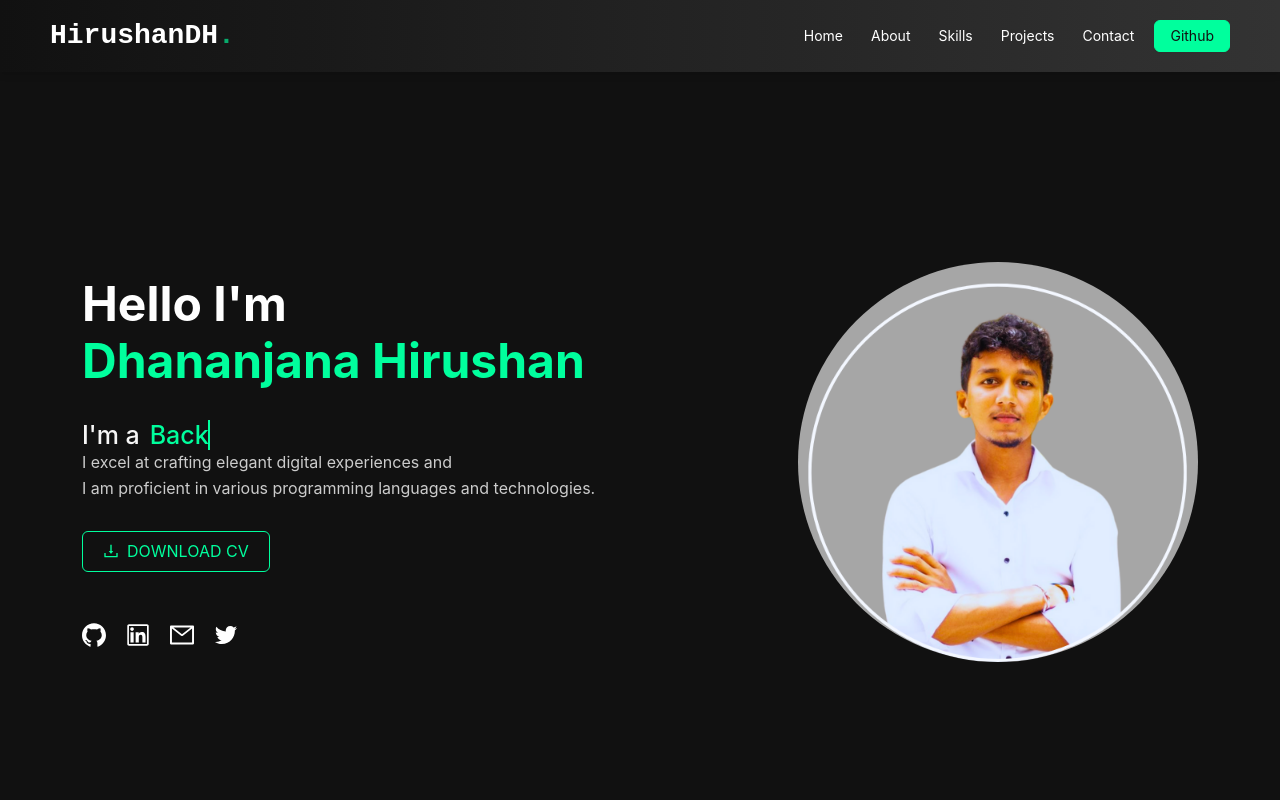
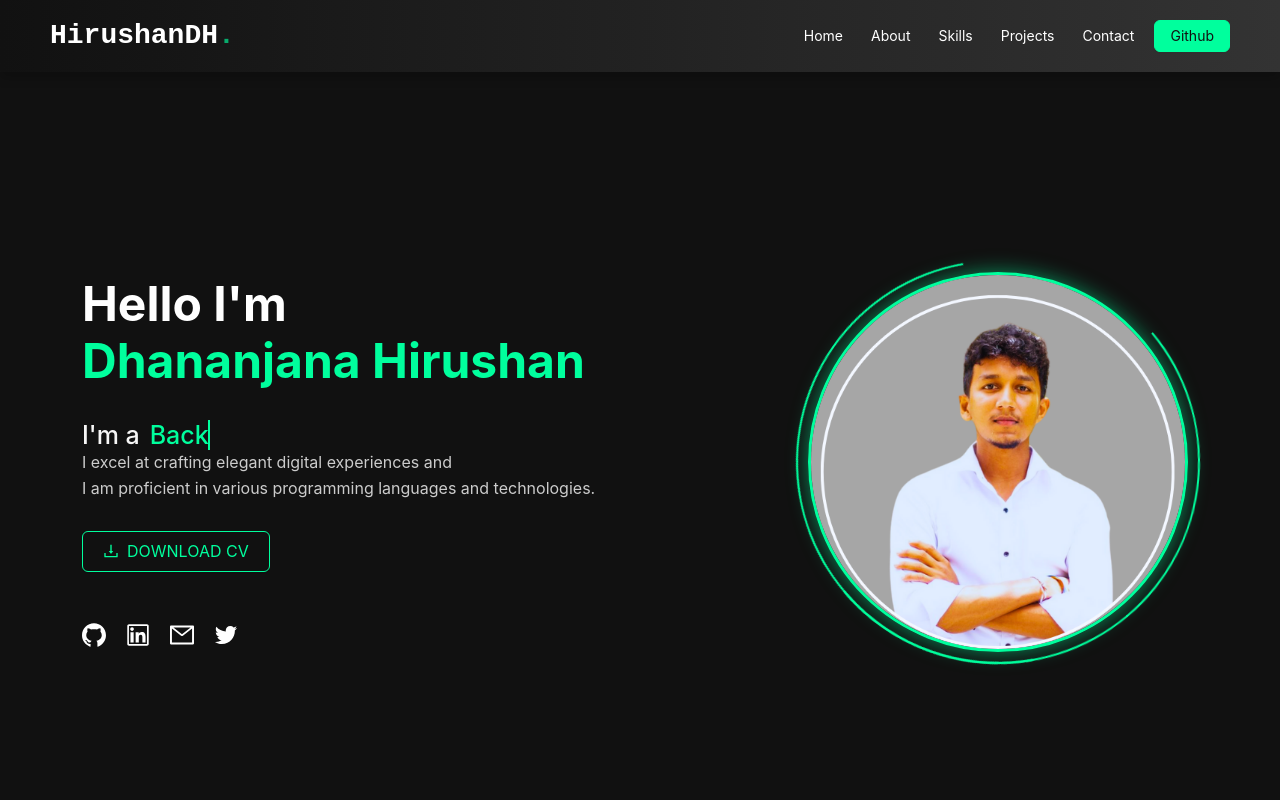
Before and after one commit to hirushan2001/portfolio, a React (Vite) app: page / in a window 1280 px wide. Shown: the top 800 px of the page. Built offline with nearby package versions, Linux system fonts and the light colour scheme.

Commit message:
update home section

```diff
--- a/src/pages/Home.css
+++ b/src/pages/Home.css
@@ -120,6 +120,8 @@
 .download-cv-btn:hover {
   background-color: #00ff9d !important;
   color: #111 !important;
+  transform: scale(1.1);
+
 }
 
 .social-links {
@@ -142,31 +144,56 @@
 }
 
 .profile-image-container {
-  width: 400px;
-  height: 400px;
+  width: 100%;
+  max-width: 400px;
+  aspect-ratio: 1 / 1;
   border-radius: 50%;
-  overflow: hidden;
   position: relative;
-  margin: auto; /* Center the image container horizontally */
+  margin: auto;
+  display: flex;
+  justify-content: center;
+  align-items: center;
+}
+
+.profile-image-container::before,
+.profile-image-container::after {
+  content: '';
+  position: absolute;
+  inset: -2px;
+  border-radius: 50%;
+  border: 2px solid transparent;
+  animation: rotate 10s linear infinite;
 }
 
 .profile-image-container::before {
-  content: '';
-  position: absolute;
-  top: -15px;
-  left: -15px;
-  right: -15px;
-  bottom: -15px;
-  border: 2px dashed #00ff9d;
-  border-radius: 50%;
-  animation: rotate 20s linear infinite;
+  border-top-color: #00ff9d;
+  border-right-color: #00ff9d;
+  animation-duration: 5s;
+}
+
+.profile-image-container::after {
+  border-bottom-color: #00ff9d;
+  border-left-color: #00ff9d;
+  animation-duration: 7s;
+  animation-direction: reverse;
 }
 
 
 .profile-image {
-  width: 100%;
-  height: 100%;
+  width: 95%;
+  height: 95%;
   object-fit: cover;
+  border-radius: 50%;
+  position: relative;
+  z-index: 1;
+  border: 3px solid #00ff9d;
+  box-shadow: 0 0 20px rgba(0, 255, 157, 0.5);
+  transition: all 0.3s ease;
+}
+
+.profile-image-container:hover .profile-image {
+  transform: scale(1.05);
+  box-shadow: 0 0 30px rgba(0, 255, 157, 0.8);
 }
 
 /* Keyframes for Animations */
@@ -176,6 +203,15 @@
   }
   to {
     transform: rotate(360deg);
+  }
+}
+
+@keyframes pulse {
+  0%, 100% {
+    transform: scale(1);
+  }
+  50% {
+    transform: scale(1.05);
   }
 }
 
@@ -252,9 +288,10 @@
     max-width: 100%;
   }
   .profile-image-container {
-    width: 200px;
-    height: 200px;
+    max-width: 200px;
+    max-height: 200px;
     margin-bottom: 30px;
+    overflow: hidden;
   }
   .greeting {
     font-size: 36px;
```
